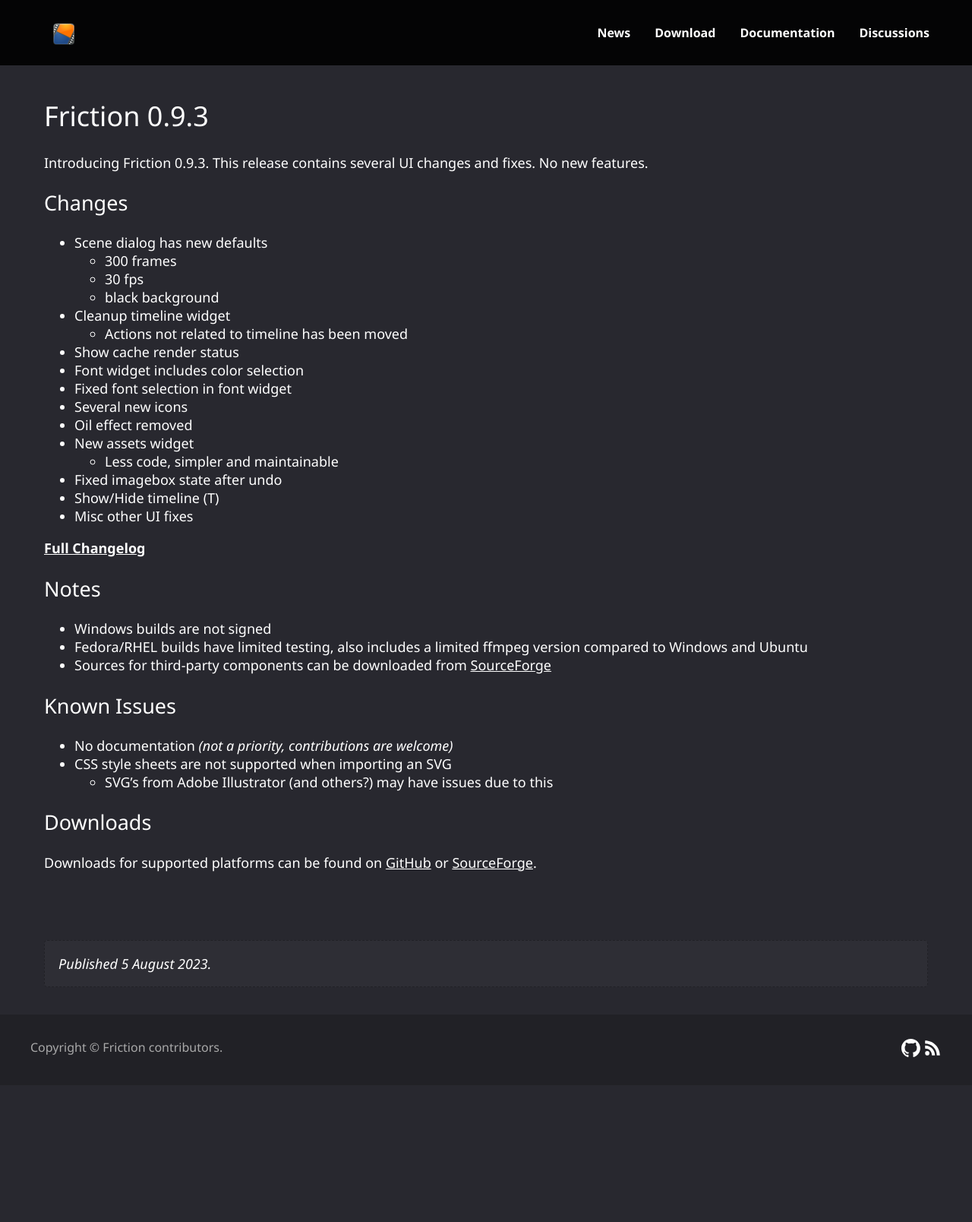
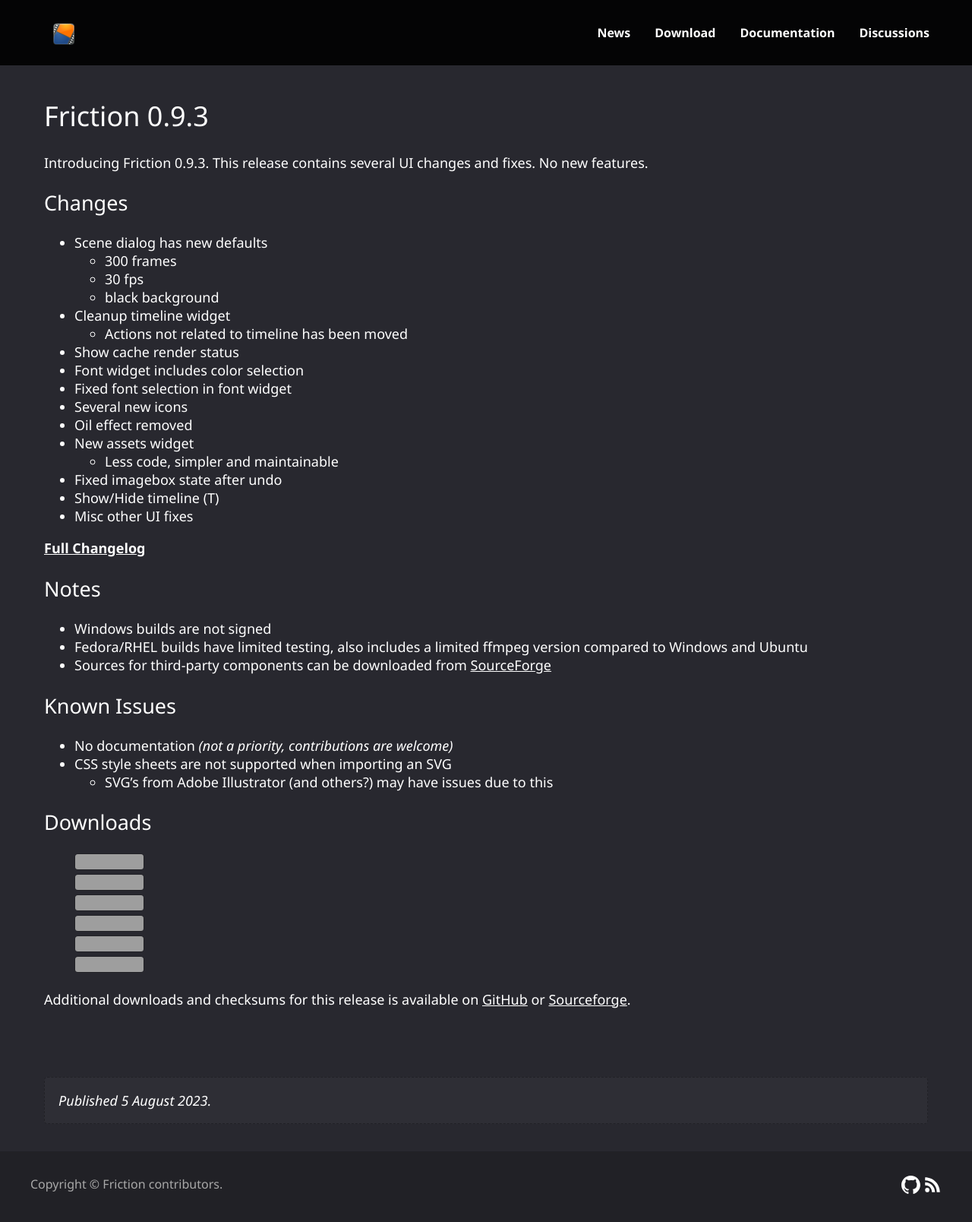
Before and after one commit to friction2d/friction2d.github.io, a Jekyll site: the page built from _posts/2023-08-05-friction-093.md, in a window 1280 px wide. Shown: the whole page at 76% size. Built offline with Jekyll 4.4.1, drawn with Linux system fonts in a browser that asks for light colours; before the commit the page ends 1428 px from its top, so only the background shows below that; grey boxes are pictures that could not be loaded.

Commit message:
Update www

```diff
--- a/_config.yml
+++ b/_config.yml
@@ -1,10 +1,12 @@
-version: 0.9.3
+latest_version: 0.9.3
+github_release_url: "https://github.com/friction2d/friction/releases/tag/"
+github_download_url: "https://github.com/friction2d/friction/releases/download/"
+sourceforge_download_url: "https://sourceforge.net/projects/friction/files/"
 title: Friction
 domain: "friction.graphics"
 url: "https://friction.graphics"
 description: "Friction is an open-source, vector-based application designed for creating web animations and videos."
 permalink: /:categories/:title:output_ext
-meta: "https://repository-images.githubusercontent.com/608662117/3c41ecb6-0d5a-48bf-8229-3688b7782d22"
 exclude:
   - README.md
   - Gemfile
--- a/_includes/assign.html
+++ b/_includes/assign.html
@@ -12,8 +12,3 @@
 {% else %}
 {% assign www_description = site.description %}
 {% endif %}
-{% if site.meta %}
-{% assign meta_image = site.meta %}
-{% elsif page.meta %}
-{% assign meta_image = page.meta %}
-{% endif %}
--- a/_includes/head.html
+++ b/_includes/head.html
@@ -12,8 +12,8 @@
     <meta property="twitter:domain" content="{{ site.domain }}">
     <meta property="og:type" content="website">
     <meta name="twitter:card" content="summary_large_image">
-    <meta property="og:image" content="{{ site.url }}/{{ meta_image }}">
-    <meta name="twitter:image" content="{{ site.url }}/{{ meta_image }}">
+    <meta property="og:image" content="{{ site.url }}/assets/opengraph.png">
+    <meta name="twitter:image" content="{{ site.url }}/assets/opengraph.png">
     <link href="{{ site.url }}/assets/favicon.ico" rel="shortcut icon" type="image/vnd.microsoft.icon" />
     <link href="{{ site.url }}/assets/style.css" rel="stylesheet" />
     <link rel="alternate" type="application/rss+xml" title="Friction News Feed" href="{{ site.url }}/feed.xml">
--- a/_layouts/post.html
+++ b/_layouts/post.html
@@ -19,6 +19,31 @@
                         {% endfor %}
                 </div>
                 {% else %}
+                {% if page.categories contains "releases" and page.release != nil %}
+                <h2>Downloads</h2>
+                <ul class="platform">
+                    {% if page.windows_setup != nil %}
+                    <li><a title="Download setup for Windows 10/11 x64" href="{{ site.github_download_url }}v{{ page.release }}/friction-{{ page.release }}-{{ page.windows_setup }}"><img class="platform" src="https://img.shields.io/badge/Windows%2010%2F11%20Setup-0078D6?style=for-the-badge&logo=windows&logoColor=white"></a></li>
+                    {% endif %}
+                    {% if page.windows_portable != nil %}
+                    <li><a title="Download portable for Windows 10/11 x64" href="{{ site.github_download_url }}v{{ page.release }}/friction-{{ page.release }}-{{ page.windows_portable }}"><img class="platform" src="https://img.shields.io/badge/Windows%2010%2F11%20Portable-0078D6?style=for-the-badge&logo=windows&logoColor=white"></a></li>
+                    {% endif %}
+                    {% if page.ubuntu_jammy != nil %}
+                    <li><a title="Download package for Ubuntu Jammy" href="{{ site.github_download_url }}v{{ page.release }}/friction-{{ page.release }}-{{ page.ubuntu_jammy }}"><img class="platform" src="https://img.shields.io/badge/Ubuntu%2022.04%20Jammy-E95420?style=for-the-badge&logo=ubuntu&logoColor=white"></a></li>
+                    {% endif %}
+                    {% if page.ubuntu_lunar != nil %}
+                    <li><a title="Download package for Ubuntu Lunar" href="{{ site.github_download_url }}v{{ page.release }}/friction-{{ page.release }}-{{ page.ubuntu_lunar }}"><img class="platform" src="https://img.shields.io/badge/Ubuntu%2023.04%20Lunar-E95420?style=for-the-badge&logo=ubuntu&logoColor=white"></a></li>
+                    {% endif %}
+                    {% if page.rhel9 != nil %}
+                    <li><a title="Download package for Enterprise Linux 9" href="{{ site.github_download_url }}v{{ page.release }}/friction-{{ page.release }}-{{ page.rhel9 }}"><img class="platform" src="https://img.shields.io/badge/Enterprise%20Linux%209-EE0000?style=for-the-badge&logo=redhat&logoColor=white"></a></li>
+                    {% endif %}
+                    {% if page.fc38 != nil %}
+                    <li><a title="Download package for Fedora 38" href="{{ site.github_download_url }}v{{ page.release }}/friction-{{ page.release }}-{{ page.fc38 }}"><img class="platform" src="https://img.shields.io/badge/Fedora%20Linux%2038-294172?style=for-the-badge&logo=fedora&logoColor=white"></a></li>
+                    {% endif %}
+                </ul>
+                <p>Additional downloads and checksums for this release is available on <a target="_blank" href="{{ site.github_release_url }}v{{ page.release }}">GitHub</a> or <a target="_blank" href="{{ site.sourceforge_download_url }}v{{ page.release }}/">Sourceforge</a>.</p>
+                {% endif %}
+
                 <p class="publishedDate">Published {{ page.date | date: "%-d %B %Y" }}.</p>
                 {% endif %}
             </div>
--- a/_posts/2023-08-05-friction-093.md
+++ b/_posts/2023-08-05-friction-093.md
@@ -40,7 +47,3 @@ Introducing Friction 0.9.3. This release contains several UI changes and fixes.
 * No documentation *(not a priority, contributions are welcome)*
 * CSS style sheets are not supported when importing an SVG
   * SVG's from Adobe Illustrator (and others?) may have issues due to this
-
-## Downloads
-
-Downloads for supported platforms can be found on [GitHub](https://github.com/friction2d/friction/releases/tag/v0.9.3) or [SourceForge](https://sourceforge.net/projects/friction/files/v0.9.3/).
--- a/assets/style.css
+++ b/assets/style.css
@@ -262,6 +262,9 @@ td {
     font-style: italic;
 }
 
+img.platform { max-width: fit-content; }
+ul.platform { list-style-type: none; }
+
 /* MENU */
 
 .menu {
```
Also changed, not shown: other parts of _posts/2023-08-05-friction-093.md (+7 -0 lines), assets/opengraph.png (added).
